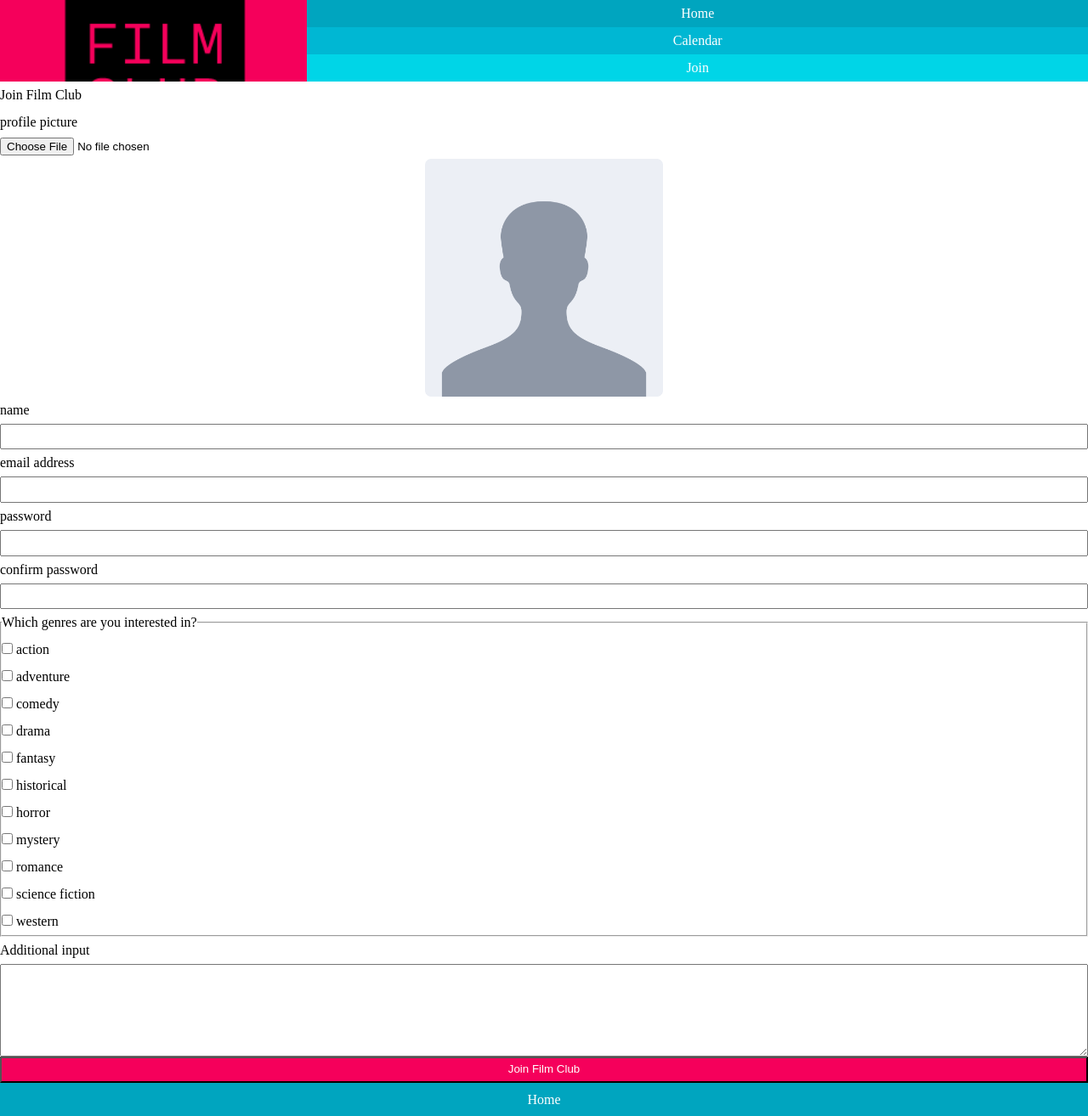
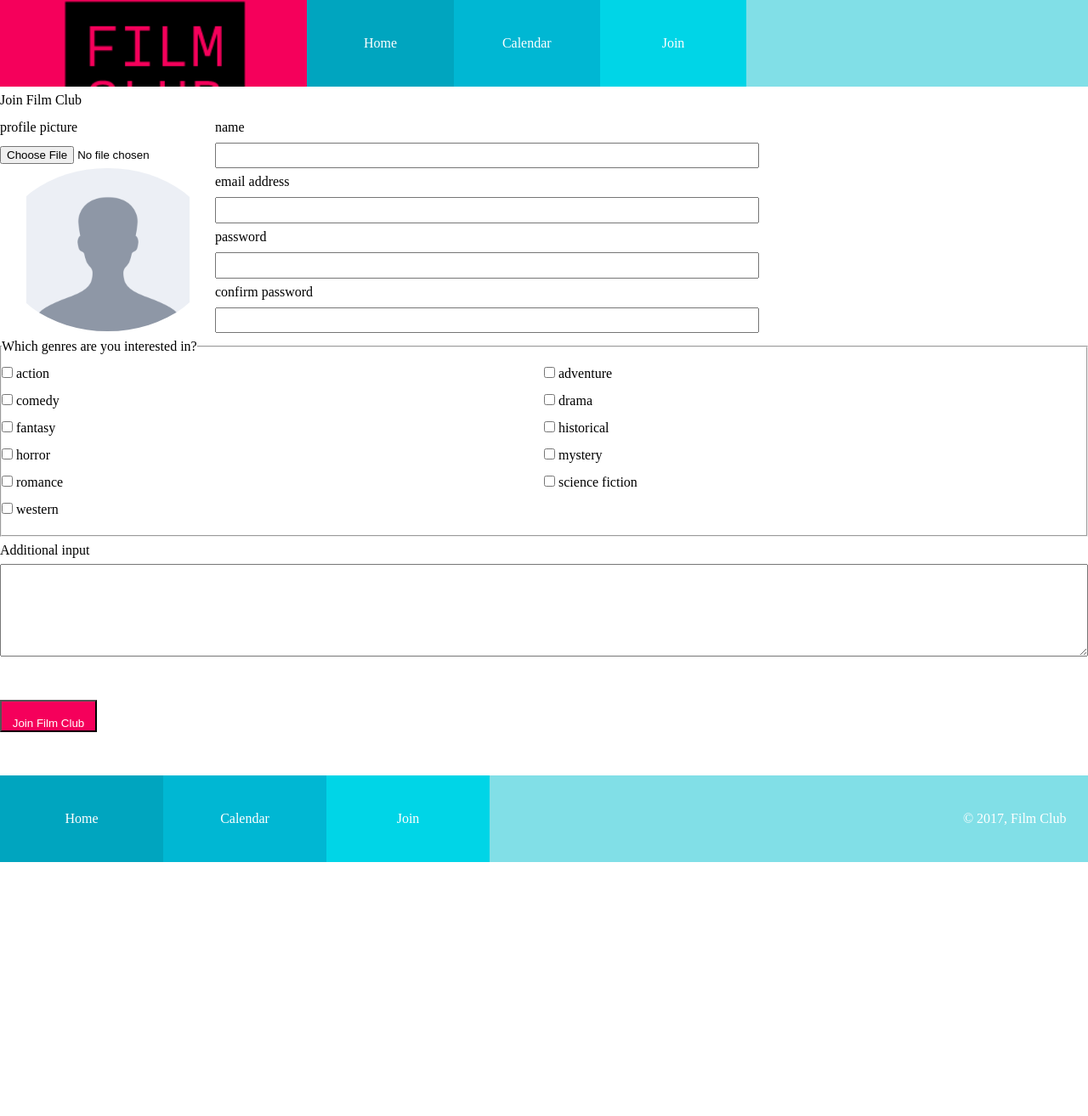
Before and after one commit to heymichaelw/week-two-project, a plain HTML site: page join/index.html in a window 1280 px wide. Shown: the top 1314 px of the page at 85% size. After the commit the page ends 1015 px from the top, so only its background shows below. Drawn offline with Linux system fonts and the light colour scheme.

Commit message:
medium viewport join

```diff
--- a/css/home.css
+++ b/css/home.css
@@ -309,6 +309,7 @@ footer{
     width: 55%;
     height: 100%;
     justify-content: flex-end;
+    padding-right: 2%;
   }
 
 
--- a/css/join.css
+++ b/css/join.css
@@ -68,7 +68,7 @@ header{
   background-position: center;
   background-size: contain;
   background-repeat: no-repeat;
-  height: 35vh;
+  border-radius: 50%;
 
 }
 
@@ -77,10 +77,17 @@ header{
   text-align: left;
 }
 
+.info-input input{
+  width: 100%;
+}
+
 .joinbutton{
   display: block;
+  padding: 1%;
+  margin: 4% 2% 4% 0;
   color: white;
   background: #F5005B;
+  height: 4.7vh;
 }
 
 
@@ -133,3 +140,118 @@ footer{
   background: #81DFE7;
   height: 38.7%;
 }
+
+
+@media (min-width: 545px){
+
+  header{
+    height: 12.72vh;
+  }
+
+  .header-nav{
+    flex-direction: row;
+    height: 100%;
+  }
+
+  .header-nav div{
+    flex-grow: 1;
+  }
+
+  .header-home{
+    width: 15%;
+    height: 100%;
+  }
+
+  .header-calendar{
+    width: 15%;
+    height: 100%;
+  }
+
+  .header-join{
+    width: 15%;
+    height: 100%;
+  }
+
+  .header-bottom{
+    width: 40%;
+    height: 100%;
+  }
+
+  .profile-picture{
+    height: 24vh;
+  }
+
+  .join-form{
+    flex-direction: row;
+    flex-wrap: wrap;
+  }
+
+  .join-form children{
+    flex: 1 1 50%;
+
+  }
+
+  .info-input input{
+    width: 50vw;
+
+  }
+
+  .join-field{
+    flex: 1 1 100%;
+    height: 30vh;
+  }
+
+  .checklist{
+    display: flex;
+    flex-wrap: wrap;
+  }
+
+  .checkbox{
+    flex: 1 1 50%;
+  }
+
+  .joininfo{
+    width: 100%;
+  }
+
+
+  footer{
+    height: 12.72vh;
+  }
+
+  .footer-nav{
+    flex-direction: row;
+    height: 100%;
+  }
+
+  .footer-home{
+    width: 15%;
+    height: 100%;
+  }
+
+  .footer-calendar{
+    width: 15%;
+    height: 100%;
+  }
+
+  .footer-join{
+    width: 15%;
+    height: 100%;
+  }
+
+  .footer-bottom{
+    width: 55%;
+    height: 100%;
+    justify-content: flex-end;
+    padding-right: 2%;
+  }
+
+@media (min-width: 769px){
+
+
+
+
+
+
+}
+}
--- a/join/index.html
+++ b/join/index.html
@@ -26,10 +26,13 @@
     <main>
       <p>Join Film Club</p>
       <form class="join-form" action="index.html" method="post">
+        <div class="file-upload">
           <label class="labeltop" for="file">profile picture</label>
           <input type="file" name="file" value="Choose File">
           <div class="profile-picture">
         </div>
+        </div>
+        <div class="info-input">
           <label class="labeltop" for="name">name</label>
           <input type="text" name="name" value="">
           <label class="labeltop" for="email">email address</label>
@@ -38,9 +41,11 @@
           <input type="password" name="password" value="">
           <label class="labeltop" for="conpass">confirm password</label>
           <input type="password" name="conpass" value="">
+        </div>
 
         <fieldset class="join-field">
           <legend>Which genres are you interested in?</legend>
+          <div class="checklist">
           <div class="checkbox">
             <input type="checkbox" id="action" name="genres" value="action">
             <label for="action">action</label>
@@ -85,10 +90,11 @@
             <input type="checkbox" id="western" name="genres" value="western">
             <label for="western">western</label>
           </div>
+        </div>
         </fieldset>
 
         <label class="labeltop" for="joininfo">Additional input</label>
-        <textarea name="joininfo" rows="4" cols="40"></textarea>
+        <textarea name="joininfo" class="joininfo" rows="4" cols="40"></textarea>
 
         <button type="button" name="button" class="joinbutton">Join Film Club</button>
       </form>
```
Lines whose indentation alone changed are shown as unchanged.
